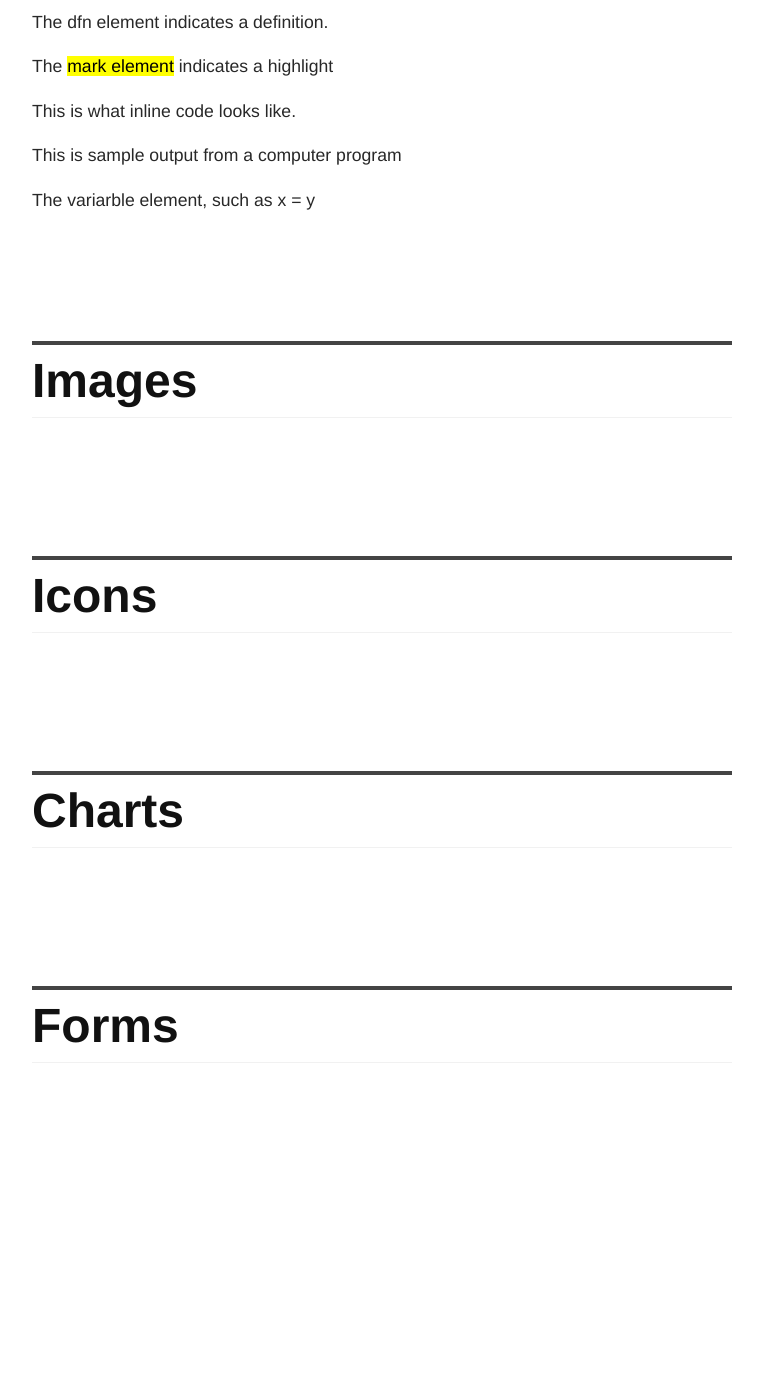
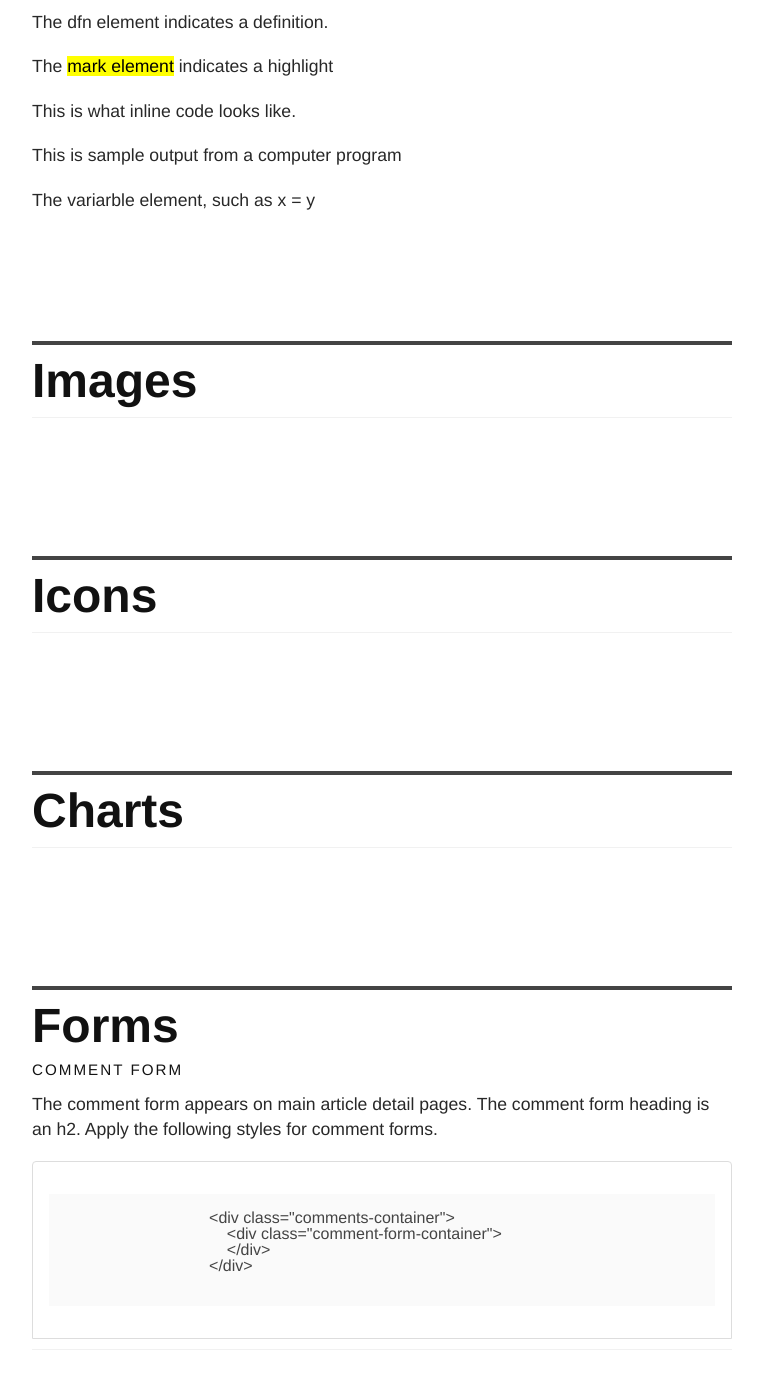
Before and after one commit to texastribune/styleguides, a Jekyll site: the page built from tribtalkstyle.html, in a window 1280 px wide and 1400 px high, scrolled down 6914 px. Shown: the top 1389 px of the window, without its empty margins (378-1141 px from the left). Built offline with Jekyll 4.4.1, drawn with Linux system fonts in a browser that asks for light colours; before the commit the page ends 8027 px from its top, so only the background shows below that.

Commit message:
Add CSS classes for displaying code samples, and add to form section

```diff
--- a/css/base.css
+++ b/css/base.css
@@ -819,3 +819,22 @@ h1, h2, h3, h4, h5, h6 {
 .inline-class {
   color: #8ac200;
 }
+
+.example {
+  background-color: #ffffff;
+  border: 1px solid #dddddd;
+  border-radius: 4px 4px 0 0;
+  padding: 2em 1em 1em 1em;
+}
+
+.example-code {
+  background-color: #fafafa;
+  margin-bottom: 1em;
+}
+
+pre {
+  margin-bottom: 0;
+  background-color: transparent;
+  padding: 0;
+  white-space: pre-wrap;
+}
--- a/tribtalkstyle.html
+++ b/tribtalkstyle.html
@@ -324,6 +324,20 @@ title: TribTalk Style
                 <article>
                     <a name="forms-section"></a>
                     <h2>Forms</h2>
+                    <h3 class="sg-header">Comment Form</h3>
+                    <p>The comment form appears on main article detail pages. The comment form heading is an h2. Apply the following styles for comment forms.</p>
+                        <div class="example">
+                            <div class="example-code">
+                                <pre>
+                                <code>
+                                    &lt;div class="comments-container"&gt;
+                                        &lt;div class="comment-form-container"&gt;
+                                        &lt;/div&gt;
+                                    &lt;/div&gt;
+                                </code>
+                                </pre>
+                            </div>
+                        </div>
                     <hr/>
                 </article>
             </div>
```
